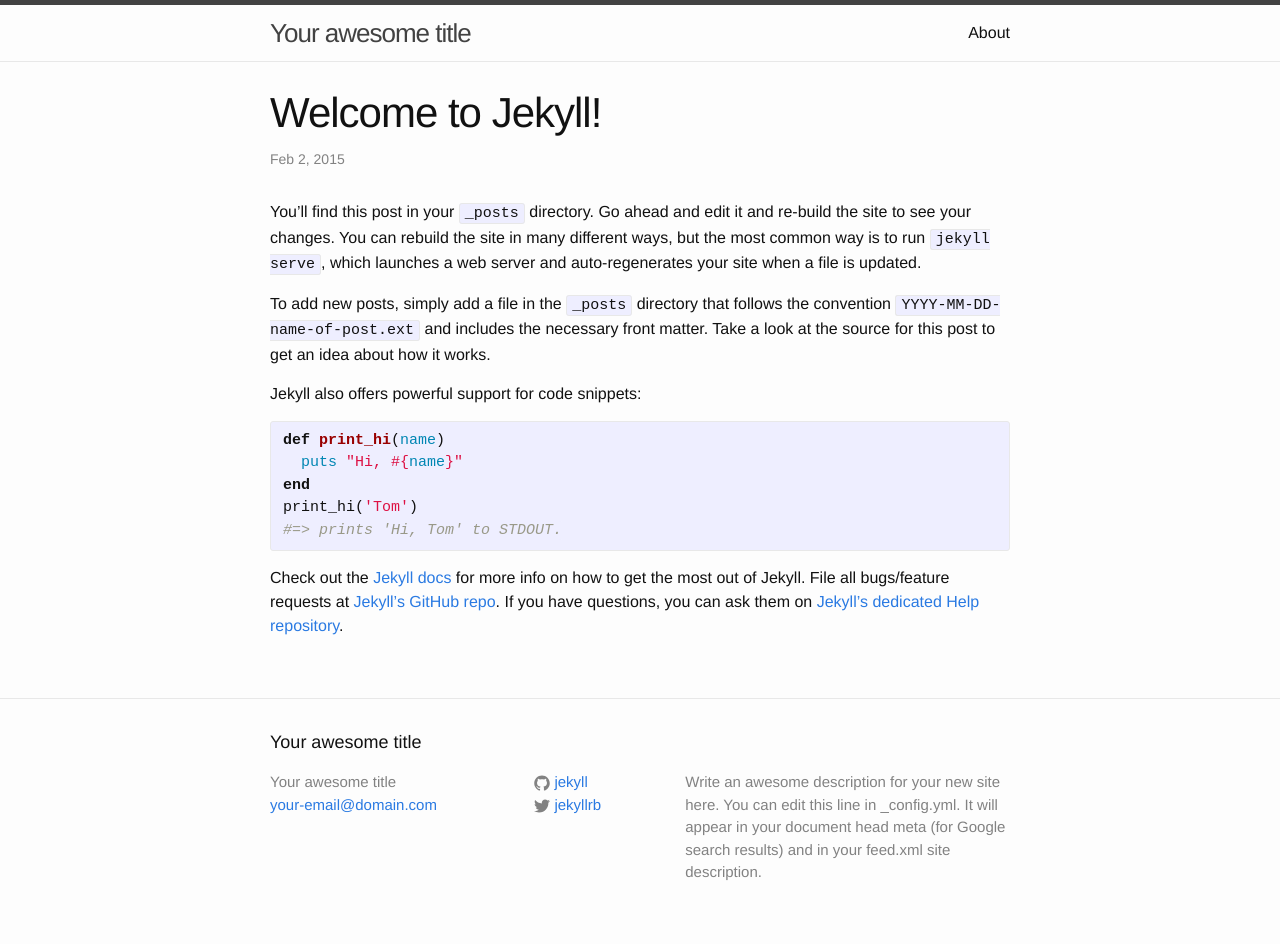
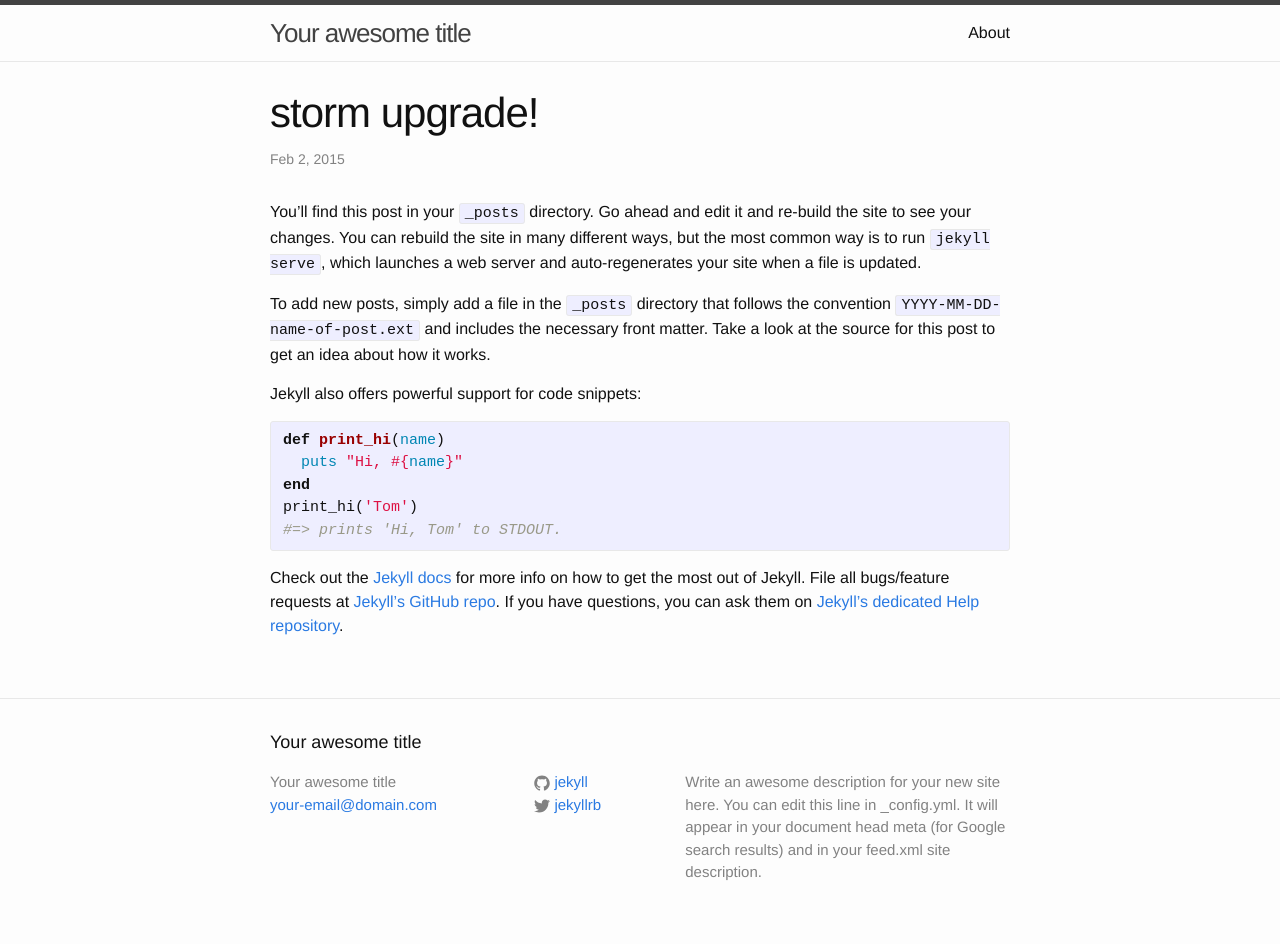
Before and after one commit to gitprouser/gitprouser.github.io, a Jekyll site: the page built from _posts/2015-02-02-storm-programming.markdown, in a window 1280 px wide. Built offline with Jekyll 4.4.1, drawn with Linux system fonts in a browser that asks for light colours.

Commit message:
Changing the name of the title

```diff
--- a/_posts/2015-02-02-storm-programming.markdown
+++ b/_posts/2015-02-02-storm-programming.markdown
@@ -1,6 +1,6 @@
 ---
 layout: post
-title:  "Welcome to Jekyll!"
+title:  "storm upgrade!"
 date:   2015-02-02 22:34:59
 categories: jekyll update
 ---
```
